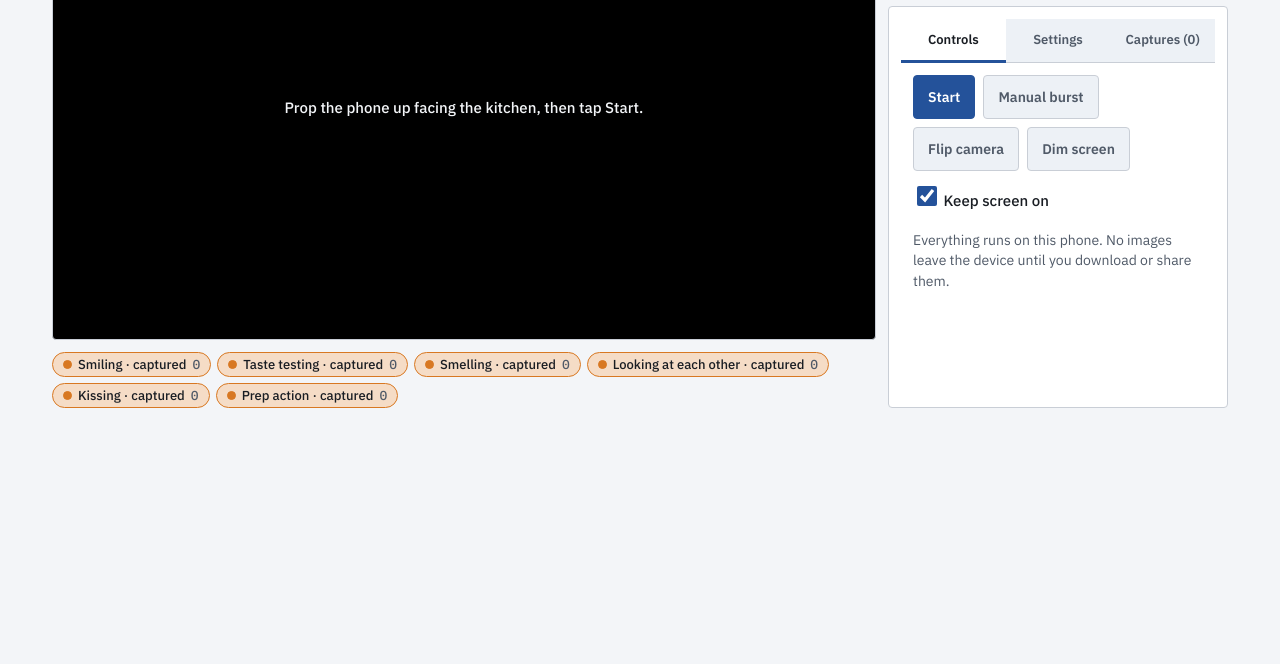
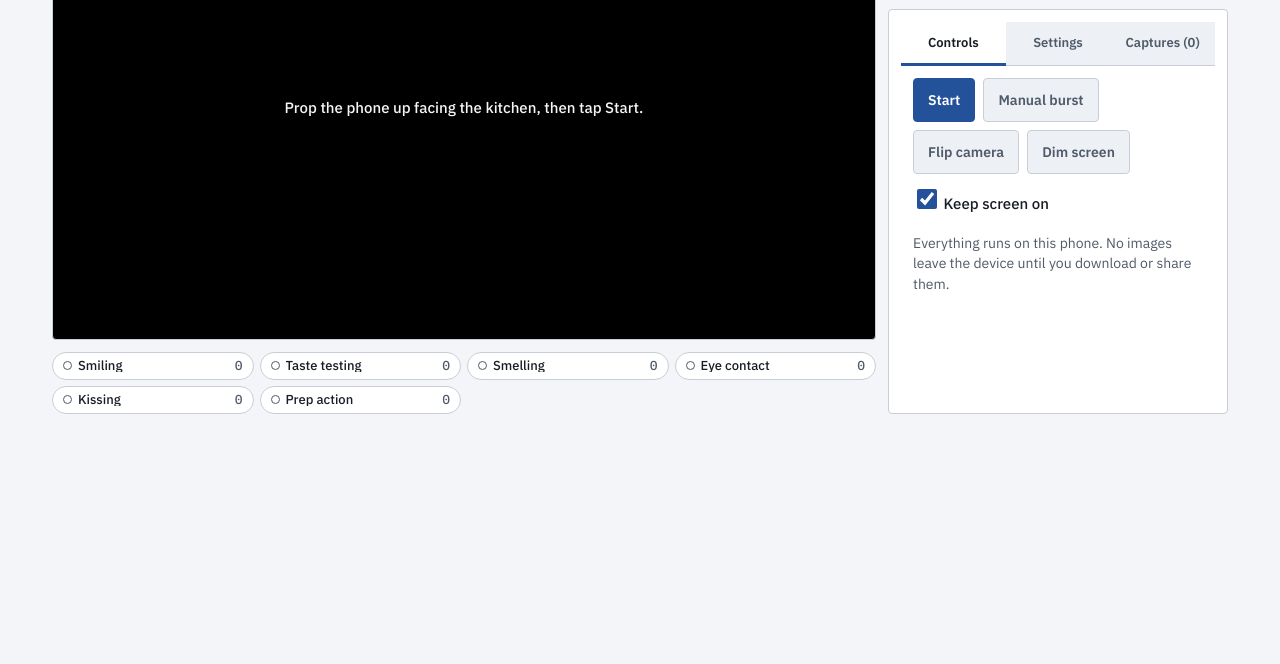
Before and after one commit to ianhay/kitchen-cam, a plain HTML site: page index.html in a window 1280 px wide. Shown: the part 136-800 px from the top of the page. Drawn offline with nearby package versions, Linux system fonts and the light colour scheme.

Commit message:
Fix moment pills changing size (v0.1.7)
Fixed-size pills on an even grid; state words are screen-reader only.
Also stops all pills flashing captured for 1.5s after load.

Co-Authored-By: Claude Sonnet 5.5 <noreply@anthropic.com>

```diff
--- a/index.html
+++ b/index.html
@@ -3,7 +3,7 @@
 <head>
 <meta charset="utf-8">
 <meta name="viewport" content="width=device-width, initial-scale=1, viewport-fit=cover">
-<meta name="version" content="0.1.6">
+<meta name="version" content="0.1.7">
 <meta name="theme-color" content="#10151c">
 <title>Kitchen Cam</title>
 <link rel="preconnect" href="https://fonts.googleapis.com">
@@ -105,19 +105,23 @@ main { display: grid; gap: 12px; padding: 12px; max-width: 1200px; margin: 0 aut
 }
 .flash { position: absolute; inset: 0; border: 6px solid var(--ih-accent); opacity: 0; pointer-events: none; transition: opacity .25s; }
 .flash.on { opacity: 1; transition: none; }
-.chips { display: flex; flex-wrap: wrap; gap: 6px; }
+.chips { display: grid; grid-template-columns: repeat(auto-fill, minmax(168px, 1fr)); gap: 6px; }
 .chip {
-  display: inline-flex; align-items: center; gap: 6px; padding: 5px 10px; border-radius: 999px;
+  display: flex; align-items: center; gap: 6px; height: 28px; padding: 0 10px; border-radius: 999px;
   background: var(--ih-surface); border: 1px solid var(--ih-border); color: var(--ih-text);
-  font: 500 13px/1 var(--ih-font-body);
+  font: 500 13px/1 var(--ih-font-body); white-space: nowrap; overflow: hidden;
 }
+.chip .dot { flex: none; }
+.chip .lbl { flex: 1; min-width: 0; overflow: hidden; text-overflow: ellipsis; }
+.chip .count { flex: none; min-width: 3ch; text-align: right; }
+.sr { position: absolute; width: 1px; height: 1px; overflow: hidden; clip-path: inset(50%); white-space: nowrap; }
 .chip .dot { width: 9px; height: 9px; border-radius: 50%; border: 1.5px solid var(--ih-text-secondary); }
 .chip.live { border-color: var(--ih-primary); background: var(--ih-primary-soft); }
 .chip.live .dot { background: var(--ih-primary); border-color: var(--ih-primary); }
 .chip.fired { border-color: var(--ih-accent); background: var(--ih-accent-soft); }
 .chip.fired .dot { background: var(--ih-accent); border-color: var(--ih-accent); }
 .chip .count { font-family: var(--ih-font-code); color: var(--ih-text-secondary); }
-.chip.off { color: var(--ih-text-secondary); text-decoration: line-through; }
+.chip.off .lbl { color: var(--ih-text-secondary); text-decoration: line-through; }
 .panel { background: var(--ih-surface); border: 1px solid var(--ih-border); border-radius: var(--ih-radius); padding: 12px; }
 .row { display: flex; flex-wrap: wrap; gap: 8px; align-items: center; }
 .stack { display: grid; gap: 12px; }
@@ -293,7 +297,7 @@ button[aria-pressed="true"].toggle { background: var(--ih-primary-soft); border-
 <div class="toast" id="toast" role="status"></div>
 
 <script type="module">
-const APP_VERSION = '0.1.6';
+const APP_VERSION = '0.1.7';
 const APP_NAME = 'Kitchen Cam';
 document.querySelectorAll('[data-version]').forEach(el => el.textContent = 'v' + APP_VERSION);
 console.log(`%c${APP_NAME} v${APP_VERSION}`, 'font-weight:600');
@@ -309,7 +313,7 @@ const MOMENTS = {
   smile: { label: 'Smiling',            hold: 3, cooldown: 10 },
   taste: { label: 'Taste testing',      hold: 2, cooldown: 6  },
   smell: { label: 'Smelling',           hold: 3, cooldown: 8  },
-  look:  { label: 'Looking at each other', hold: 4, cooldown: 10 },
+  look:  { label: 'Looking at each other', chip: 'Eye contact', hold: 4, cooldown: 10 },
   kiss:  { label: 'Kissing',            hold: 2, cooldown: 12 },
   prep: { label: 'Prep action',        hold: 5, cooldown: 25 },
 };
@@ -322,7 +326,7 @@ const DETECT_INTERVAL_MS = 90;
 const state = {
   enabled: Object.fromEntries(Object.keys(MOMENTS).map(k => [k, true])),
   streak: Object.fromEntries(Object.keys(MOMENTS).map(k => [k, 0])),
-  lastFired: Object.fromEntries(Object.keys(MOMENTS).map(k => [k, 0])),
+  lastFired: Object.fromEntries(Object.keys(MOMENTS).map(k => [k, -1e9])),
   counts: Object.fromEntries(Object.keys(MOMENTS).map(k => [k, 0])),
   live: {},
   lastBurst: 0,
@@ -349,7 +353,7 @@ function renderChips() {
   $('chips').innerHTML = Object.entries(MOMENTS).map(([k, m]) => {
     const cls = !state.enabled[k] ? 'off' : (performance.now() - state.lastFired[k] < 1500 ? 'fired' : (state.live[k] ? 'live' : ''));
     const word = !state.enabled[k] ? 'off' : (cls === 'fired' ? 'captured' : (cls === 'live' ? 'seen' : ''));
-    return `<span class="chip ${cls}"><span class="dot"></span>${m.label}${word ? ' · ' + word : ''} <span class="count">${state.counts[k]}</span></span>`;
+    return `<span class="chip ${cls}"><span class="dot"></span><span class="lbl">${m.chip ?? m.label}</span>${word ? `<span class="sr">${word}</span>` : ''}<span class="count">${state.counts[k]}</span></span>`;
   }).join('');
 }
 $('toggles').innerHTML = Object.entries(MOMENTS).map(([k, m]) =>
```
Also changed, not shown: 2 other files.
